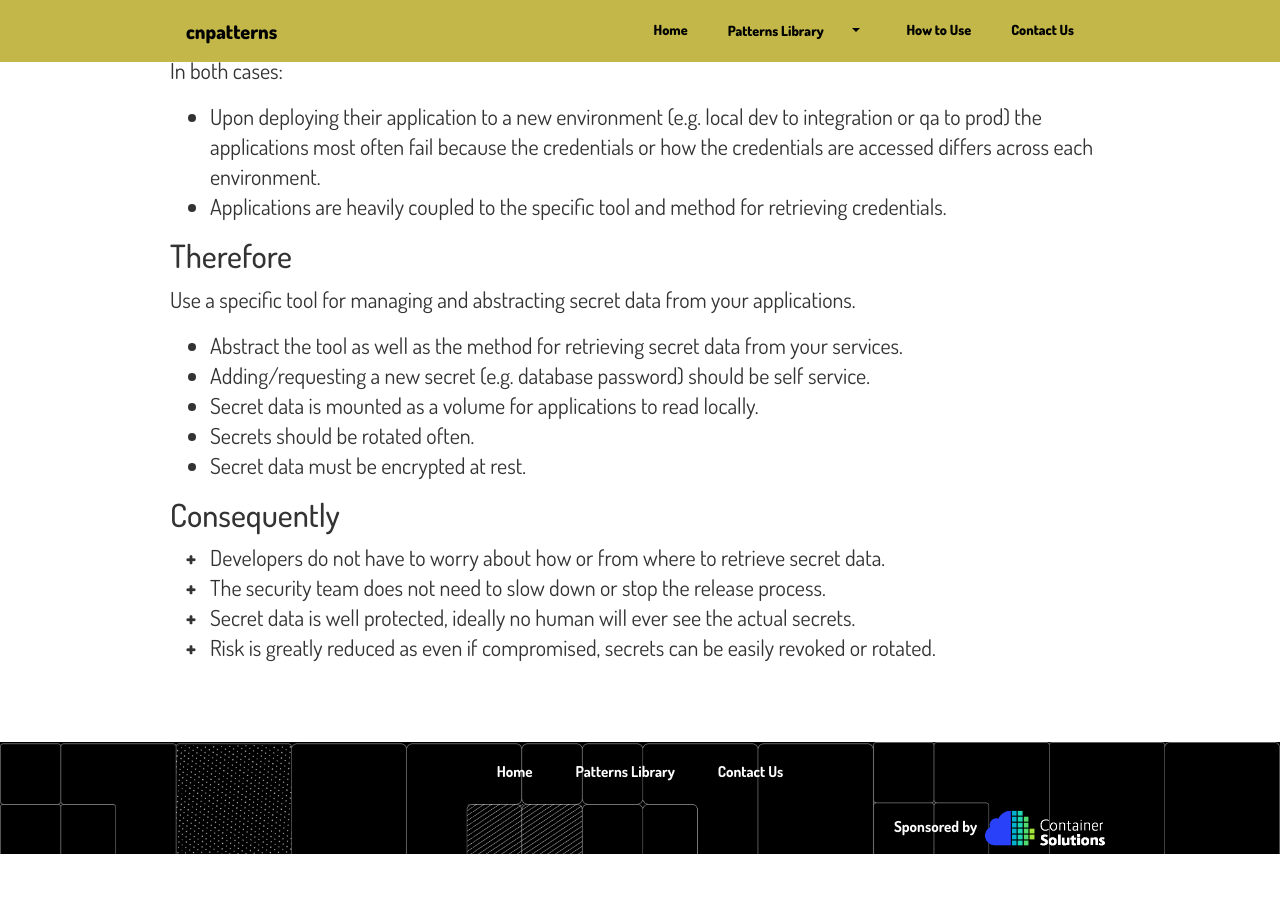
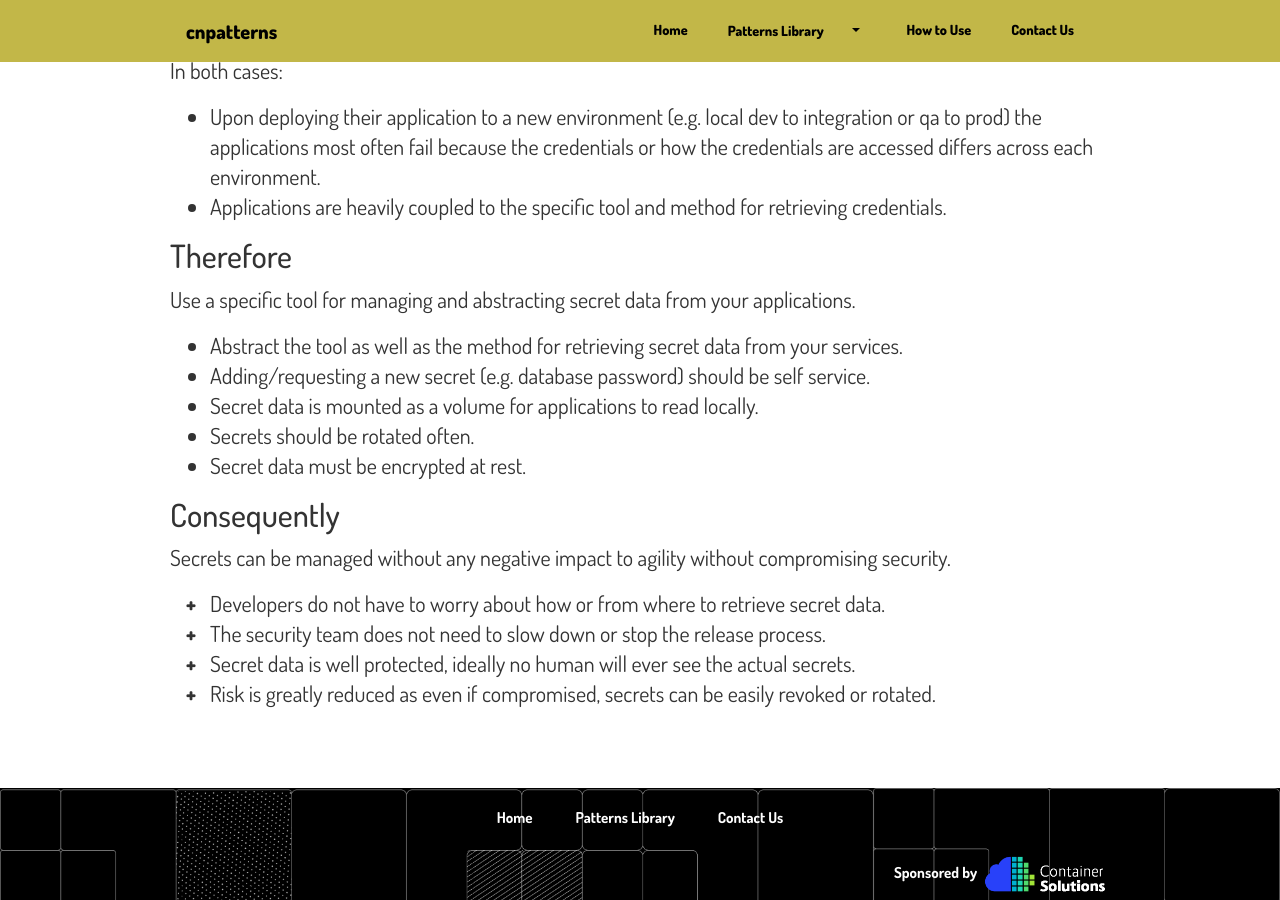
Before and after one commit to ContainerSolutions/cloud-native-patterns, a Jekyll site: the page built from _technical/dynamic-secrets.md, in a window 1280 px wide and 900 px high, scrolled down 1099 px. Built offline with Jekyll 4.4.1, drawn with Linux system fonts in a browser that asks for light colours; before the commit the page ends 1953 px from its top, so only the background shows below that.

Commit message:
add summary to 'Dynamic Secrets'

```diff
--- a/_technical/dynamic-secrets.md
+++ b/_technical/dynamic-secrets.md
@@ -44,6 +44,8 @@ Use a specific tool for managing and abstracting secret data from your applicati
 
 ## Consequently
 
+Secrets can be managed without any negative impact to agility without compromising security.
+
 {:.plusminus}
 - {:.plus} Developers do not have to worry about how or from where to retrieve secret data.
 - {:.plus} The security team does not need to slow down or stop the release process.
```
